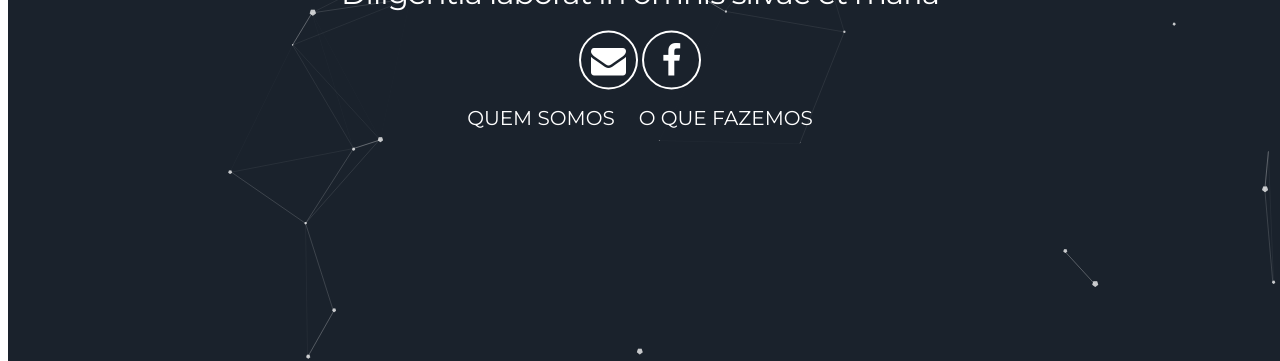
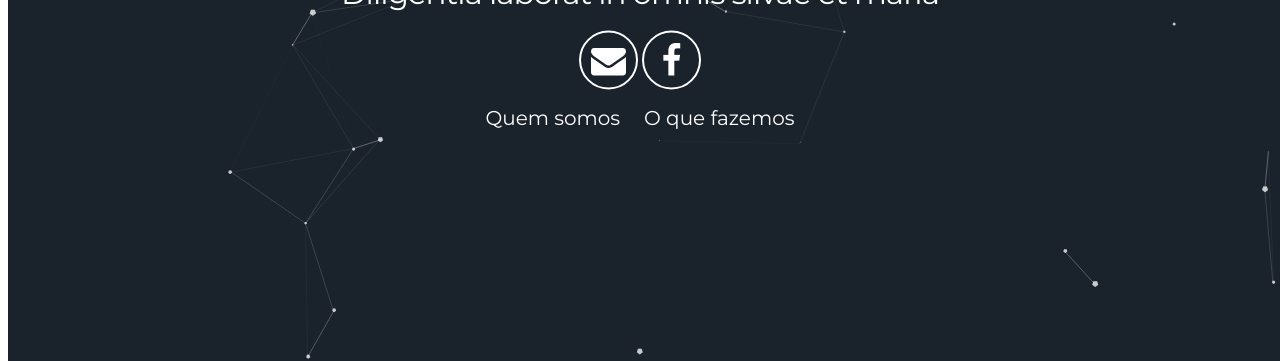
Before and after one commit to leroy1977/eQ1, a Jekyll site: the page built from index.html, in a window 1280 px wide and 900 px high. Shown: the part 438-799 px from the top of the window. Built offline with Jekyll 4.4.1, drawn with Linux system fonts in a browser that asks for light colours.

Commit message:
Update header.html

```diff
--- a/_includes/header.html
+++ b/_includes/header.html
@@ -11,9 +11,9 @@
        <!-- <a aria-label="My Twitter" target="_blank" href="https://twitter.com/{{site.twitter_username}}"><i class="icon fa fa-twitter" aria-hidden="true"></i></a> -->
        <!-- <a aria-label="My Google Plus" target="_blank" href="https://plus.google.com/{{site.gplus_username}}/posts"><i class="icon fa fa-google-plus" aria-hidden="true"></i></a> -->
       </div>
-      <a class="link" href="#about" data-scroll>QUEM SOMOS</a>
+      <a class="link" href="#about" data-scroll>Quem somos</a>
       <td align="center" width="8">   </td>
-      <a class="link" href="#projects" data-scroll>O QUE FAZEMOS</a>
+      <a class="link" href="#projects" data-scroll>O que fazemos</a>
 
   </div>
   <!-- <a class="down" href="#about" data-scroll><i class="icon fa fa-chevron-down" aria-hidden="true"></i></a> -->
```
